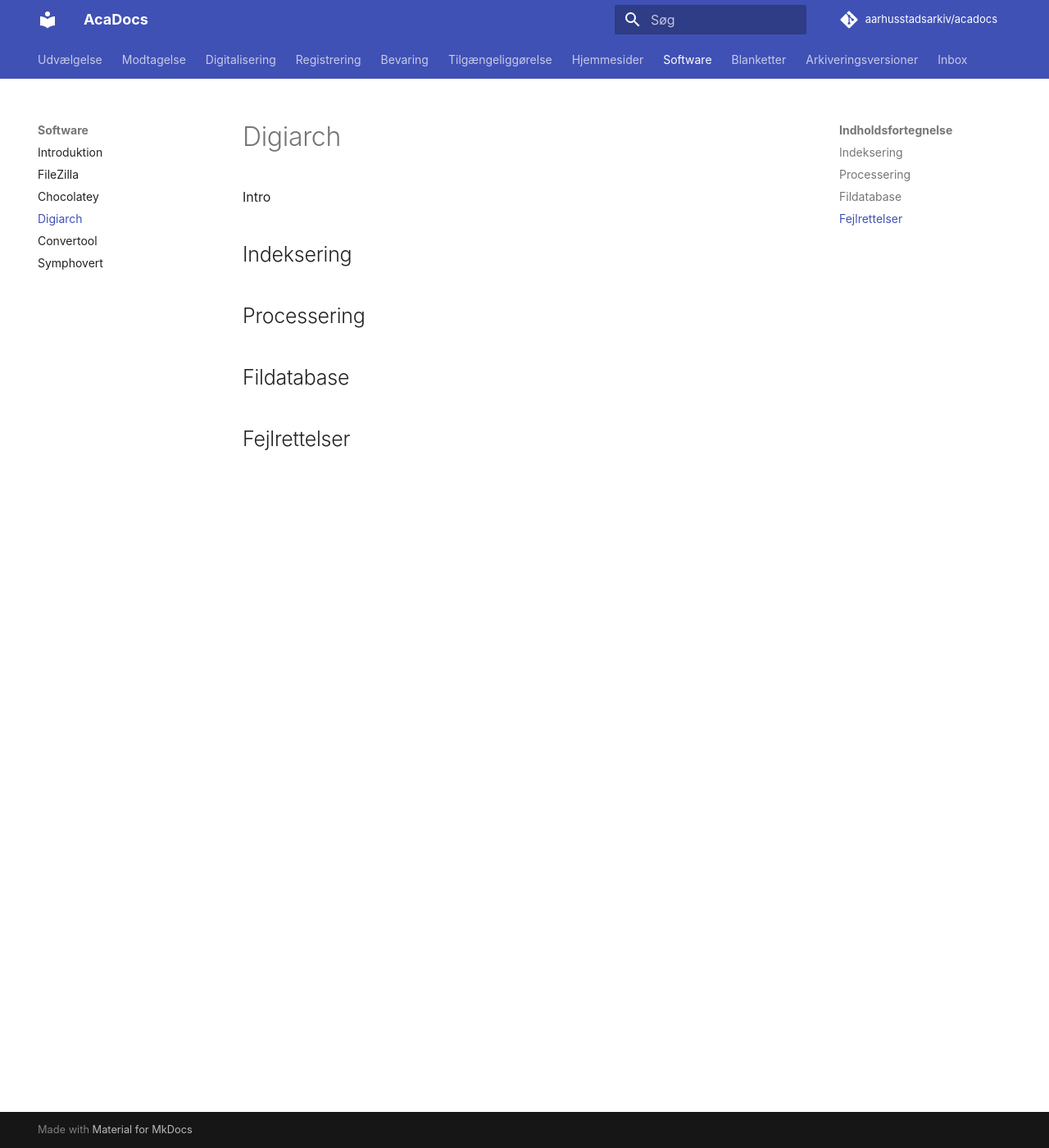
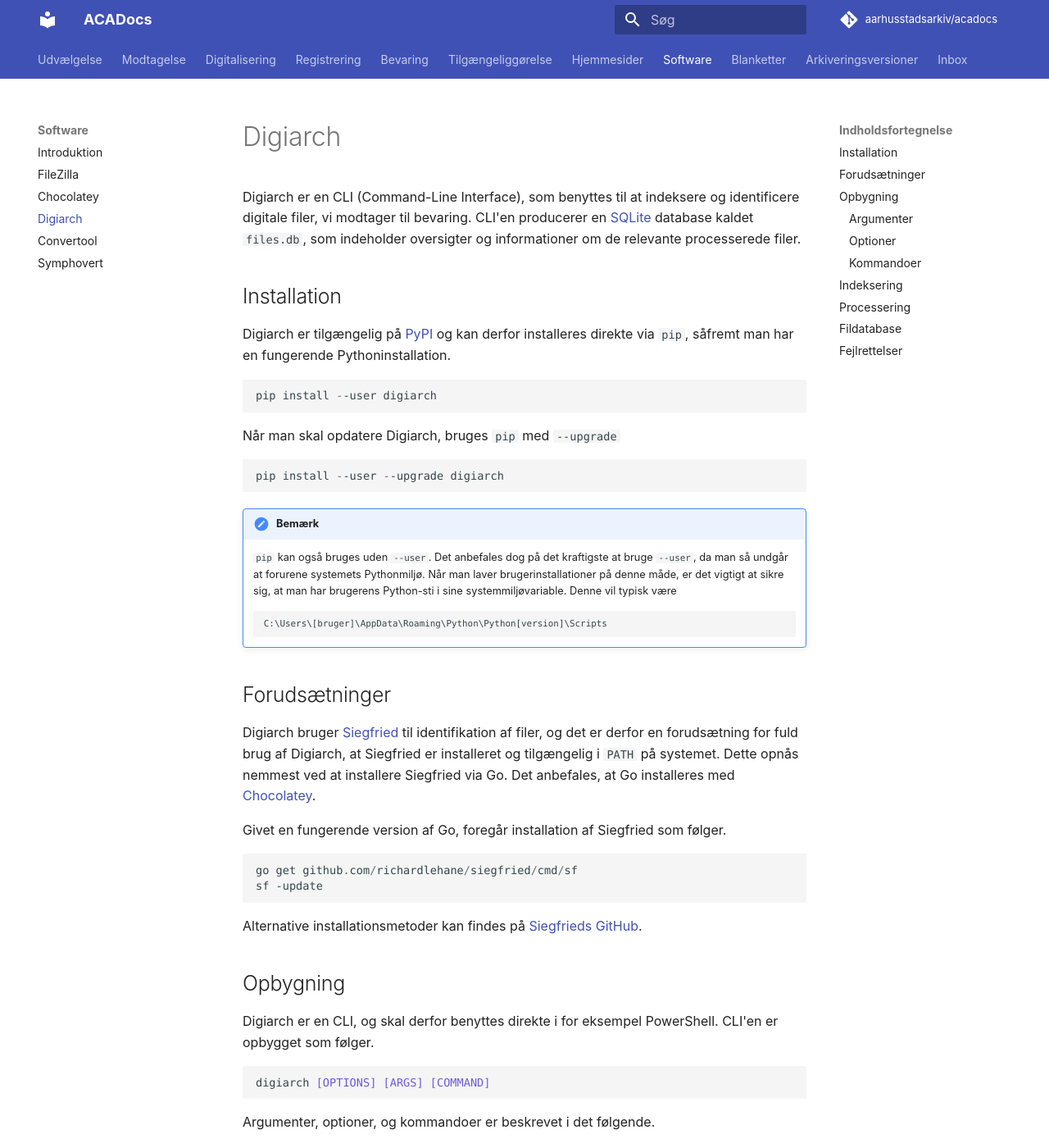
Before and after one commit to aarhusstadsarkiv/acadocs, an MkDocs documentation site: the page built from docs/software/digiarch.md, in a window 1280 px wide and 1400 px high. Shown: the whole window at 82% size. Built offline with MkDocs 1.6.1 and Material for MkDocs 9.7.7, drawn with Linux system fonts in a browser that asks for light colours; comment, search, counter and statistics services are not loaded; some of the changed text lies outside the part shown.

Commit message:
Add digiarch documentation (#25)
* Add sections

* Change site name to ACADocs

* Update digiarch documentation

````diff
--- a/docs/software/digiarch.md
+++ b/docs/software/digiarch.md
@@ -1,5 +1,99 @@
 # Digiarch
-Intro
+Digiarch er en CLI (Command-Line Interface), som benyttes til at indeksere og identificere digitale filer, vi modtager til bevaring. CLI'en producerer en [SQLite](https://www.sqlite.org/index.html) database kaldet `files.db`, som indeholder oversigter og informationer om de relevante processerede filer.
+
+
+
+## Installation
+Digiarch er tilgængelig på [PyPI](https://pypi.org/project/digiarch) og kan derfor installeres direkte via `pip`, såfremt man har en fungerende Pythoninstallation.
+
+```powershell
+pip install --user digiarch
+```
+
+Når man skal opdatere Digiarch, bruges `pip` med `--upgrade`
+
+```powershell
+pip install --user --upgrade digiarch
+```
+
+!!! attention "Bemærk"
+    `pip` kan også bruges uden `--user`. Det anbefales dog på det kraftigste at bruge `--user`, da man så undgår at forurene systemets Pythonmiljø. Når man laver brugerinstallationer på denne måde, er det vigtigt at sikre sig, at man har brugerens Python-sti i sine systemmiljøvariable. Denne vil typisk være
+    ```
+    C:\Users\[bruger]\AppData\Roaming\Python\Python[version]\Scripts
+    ```
+
+
+
+## Forudsætninger
+Digiarch bruger [Siegfried](https://github.com/richardlehane/siegfried) til identifikation af filer, og det er derfor en forudsætning for fuld brug af Digiarch, at Siegfried er installeret og tilgængelig i `PATH` på systemet. Dette opnås nemmest ved at installere Siegfried via Go. Det anbefales, at Go installeres med [Chocolatey](chocolatey.md).
+
+Givet en fungerende version af Go, foregår installation af Siegfried som følger.
+
+```powershell
+go get github.com/richardlehane/siegfried/cmd/sf
+sf -update
+```
+Alternative installationsmetoder kan findes på [Siegfrieds GitHub](https://github.com/richardlehane/siegfried#install).
+
+## Opbygning
+Digiarch er en CLI, og skal derfor benyttes direkte i for eksempel PowerShell. CLI'en er opbygget som følger.
+
+```powershell
+digiarch [OPTIONS] [ARGS] [COMMAND]
+```
+
+Argumenter, optioner, og kommandoer er beskrevet i det følgende.
+
+### Argumenter
+Digiarch har ét inputargument: stien til filerne, som skal behandles. Dette argument er påkrævet, og Digiarch kan køres med kun dette som input. Det forventes, at stien har et AARS-id.
+
+!!! hint "Eksempel"
+    ```powershell
+    digiarch D:\filer\AVID.AARS.3.1
+    ```
+
+Når Digiarch køres som i ovenstående, indekseres filerne uden yderligere processering. Indeksering er yderligere forklaret [her](#indeksering).
+
+### Optioner
+Digiarch har tre optioner, der, som navnet antyder, ikke er påkrævede:
+
+1. `--reindex` genindekserer filer
+2. `--help` printer hjælp
+3. `--version` printer versionen af Digiarch
+
+`--reindex` er brugbar, hvis man har lavet manuelle ændringer i filerne, som Digiarch har indekseret. I [afsnittet om fejlrettelser](#fejlrettelser) beskrives situationer, hvori denne option kan være relevant.
+
+!!! hint "Eksempel"
+    ```powershell
+    digiarch --reindex D:\filer\AVID.AARS.3.1
+    ```
+
+`--help` og `--version` kan som de eneste kaldes *uden* at angive en sti, da de blot giver information om selve CLI'en.
+
+!!! hint "Eksempel"
+    ```powershell
+    digiarch --help
+    digiarch --version
+    ```
+
+
+### Kommandoer
+Digiarch har to kommandoer: `process` og `fix`. Førstnævnte processerer filerne, hvor checksum udregnes og identifikation af filformat foregår, mens sidstnævnte kan fikse prædefinerede filendelsesfejl. Filidentifikation skal forelægge, før `fix` kan finde fejl at rette.
+
+!!! hint "Eksempel"
+    ```
+    digiarch D:\filer\AVID.AARS.3.1 process
+    digiarch D:\filer\AVID.AARS.3.1 fix
+    ```
+
+`process` og `fix` kan også kaldes i en såkaldt *chain*, således man både kan processere og rette fejl ad én gang.
+
+!!! hint "Eksempel"
+    ```
+    digiarch D:\filer\AVID.AARS.3.1 process fix
+    ```
+
+
 ## Indeksering
 
 ## Processering
--- a/mkdocs.yml
+++ b/mkdocs.yml
@@ -1,4 +1,4 @@
-site_name: AcaDocs
+site_name: ACADocs
 repo_url: https://github.com/aarhusstadsarkiv/acadocs
 repo_name: aarhusstadsarkiv/acadocs
 nav:
````
